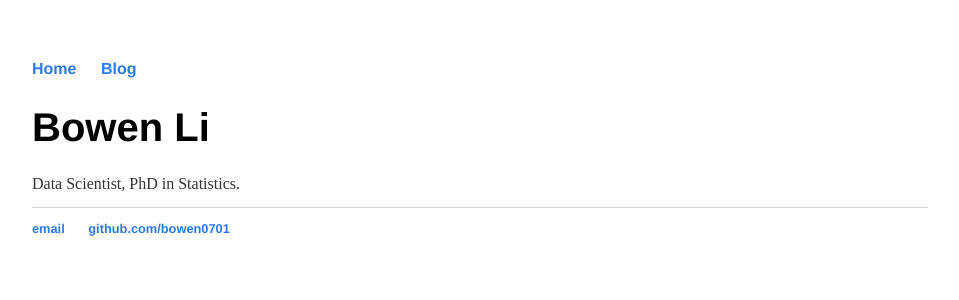
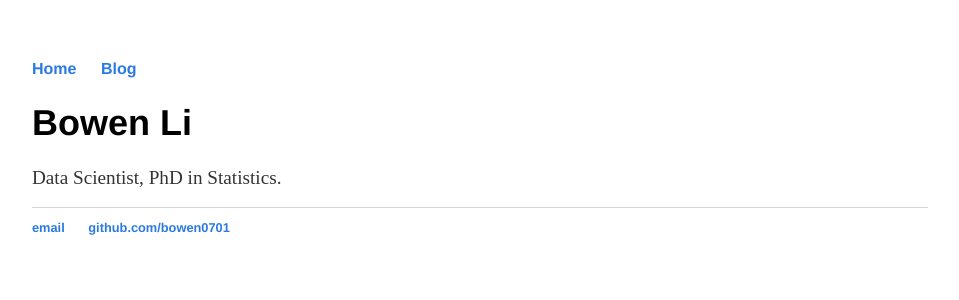
Before and after one commit to bowen0701/bowen0701.github.io, a Jekyll site: the page built from index.html, in a window 1280 px wide. Shown: the top 300 px of the page, without its empty margins (160-1119 px from the left). Built offline with Jekyll 4.4.1, drawn with Linux system fonts in a browser that asks for light colours.

Commit message:
Revise font-size

```diff
--- a/css/main.css
+++ b/css/main.css
@@ -16,12 +16,12 @@ a         { color: #2a7ae2; text-decoration: none; }
 a:hover   { color: #000; text-decoration: underline; }
 a:visited { color: #205caa; }
 h1 {
-    font-size: 2.5em;
+    font-size: 2.25em;
     font-family:'Helvetica', 'Arial', 'Sans-Serif';
 }
 p {
-    font-size: 1em;
-    line-height: 0.9em;
+    font-size: 1.2em;
+    line-height: 1em;
     color: #333;
 }
 footer {
```
